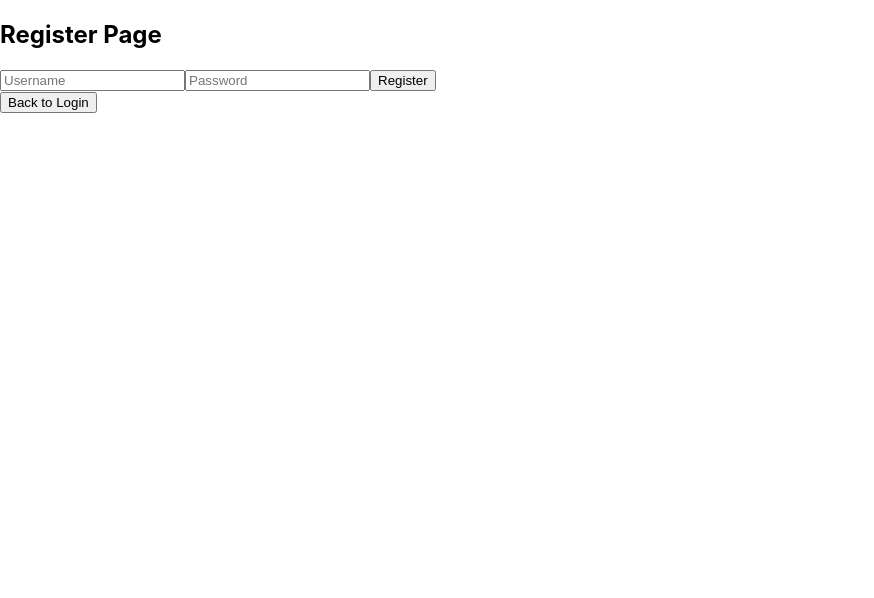
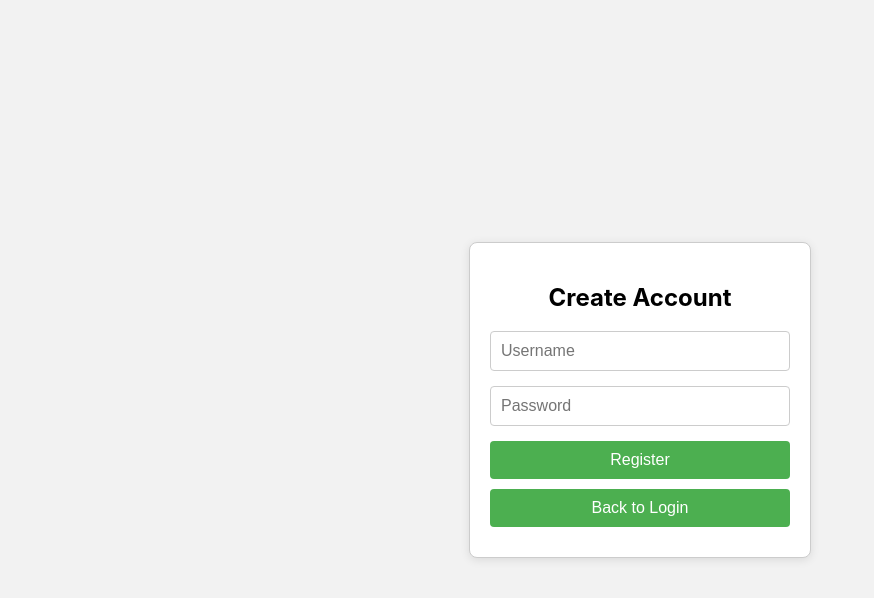
Before and after one commit to TamerTimraz/Recipe_Finder, a React (Create React App) app in the folder recipe-app/: page /register in a window 1280 px wide. Shown: the top 598 px of the page, without its empty margins (0-874 px from the left). Built offline with nearby package versions, Linux system fonts and the light colour scheme.

Commit message:
Added some styling to login and register page

```diff
--- a/recipe-app/src/components/Login.js
+++ b/recipe-app/src/components/Login.js
@@ -34,27 +34,30 @@ function Login(){
     }
 
     return (
-        <div>
-            <h2>Login Page</h2>
-            <form onSubmit={handleSubmit}>
+        <div className="login-container">
+            <form className="login-form" onSubmit={handleSubmit}>
+                <h2>Login</h2>
                 <input
                     type="text"
                     placeholder="Username"
                     value={username}
                     onChange={(e) => setUsername(e.target.value)}
                     required
-                    />
+                />
                 <input
                     type="text"
                     placeholder="Password"
                     value={password}
                     onChange={(e) => setPassword(e.target.value)}
                     required
-                    />
+                />
                 <button type="submit">Login</button>
+                <button type="button" onClick={(e) => {
+                    navigate('/register')
+                }}>Create Account
+                </button>
+                {message && <p>{message}</p>}
             </form>
-            <button onClick={(e) => {navigate('/register')}}>Register</button>
-            {message && <p>{message}</p>}
         </div>
     );
 }
--- a/recipe-app/src/components/Register.js
+++ b/recipe-app/src/components/Register.js
@@ -26,19 +26,24 @@ function Register(){
                 username: username,
                 password: password
             });
+
+            if(response.data === "User registered successfully!") {
                 setMessage(response.data);
                 setTimeout(() => {
                     navigate('/login');
                 }, 2000);
+            } else {
+                setMessage(response.data);
+            }
         } catch(error){
             setMessage('Failed to register user.');
         }
     };
 
     return(
-        <div>
-            <h2>Register Page</h2>
-            <form onSubmit={handleSubmit}>
+        <div className="register-container">
+            <form className="register-form" onSubmit={handleSubmit}>
+                <h2>Create Account</h2>
                 <input
                     type="text"
                     placeholder="Username"
@@ -54,9 +59,12 @@ function Register(){
                     required
                 />
                 <button type="submit">Register</button>
+                <button onClick={(e) => {
+                    navigate('/login')
+                }}>Back to Login
+                </button>
+                {message && <p>{message}</p>}
             </form>
-            <button onClick={(e) => {navigate('/login')}}>Back to Login</button>
-            {message && <p>{message}</p>}
         </div>
     );
 }
--- a/recipe-app/src/styles.css
+++ b/recipe-app/src/styles.css
@@ -64,3 +64,93 @@
 .logout-btn:hover {
     background-color: #ff3333;
 }
+
+.login-container {
+    display: flex;
+    justify-content: center;
+    align-items: center;
+    height: 100vh;
+    background-color: #f2f2f2;
+}
+
+.login-form {
+    display: flex;
+    flex-direction: column;
+    text-align: center;
+    width: 300px;
+    padding: 20px;
+    background-color: white;
+    border: 1px solid #ccc;
+    border-radius: 8px;
+    box-shadow: 0 2px 10px rgba(0, 0, 0, 0.1);
+}
+
+.login-form input {
+    margin-bottom: 15px;
+    padding: 10px;
+    font-size: 16px;
+    border-radius: 4px;
+    border: 1px solid #ccc;
+}
+
+.login-form button {
+    padding: 10px;
+    font-size: 16px;
+    background-color: #4CAF50;
+    color: white;
+    border: none;
+    border-radius: 4px;
+    cursor: pointer;
+    margin-bottom: 10px;
+}
+
+.login-form button:hover {
+    background-color: #45a049;
+}
+
+.register-container {
+    display: flex;
+    justify-content: center;
+    align-items: center;
+    height: 100vh;
+    background-color: #f2f2f2;
+}
+
+.register-form {
+    display: flex;
+    flex-direction: column;
+    text-align: center;
+    width: 300px;
+    padding: 20px;
+    background-color: white;
+    border: 1px solid #ccc;
+    border-radius: 8px;
+    box-shadow: 0 2px 10px rgba(0, 0, 0, 0.1);
+}
+
+.register-form input {
+    margin-bottom: 15px;
+    padding: 10px;
+    font-size: 16px;
+    border-radius: 4px;
+    border: 1px solid #ccc;
+}
+
+.register-form button {
+    padding: 10px;
+    font-size: 16px;
+    background-color: #4CAF50;
+    color: white;
+    border: none;
+    border-radius: 4px;
+    cursor: pointer;
+    margin-bottom: 10px;
+}
+
+.register-form button:hover {
+    background-color: #45a049;
+}
+
+.register-form p {
+    color: red;
+}
```
Lines whose indentation alone changed are shown as unchanged.
